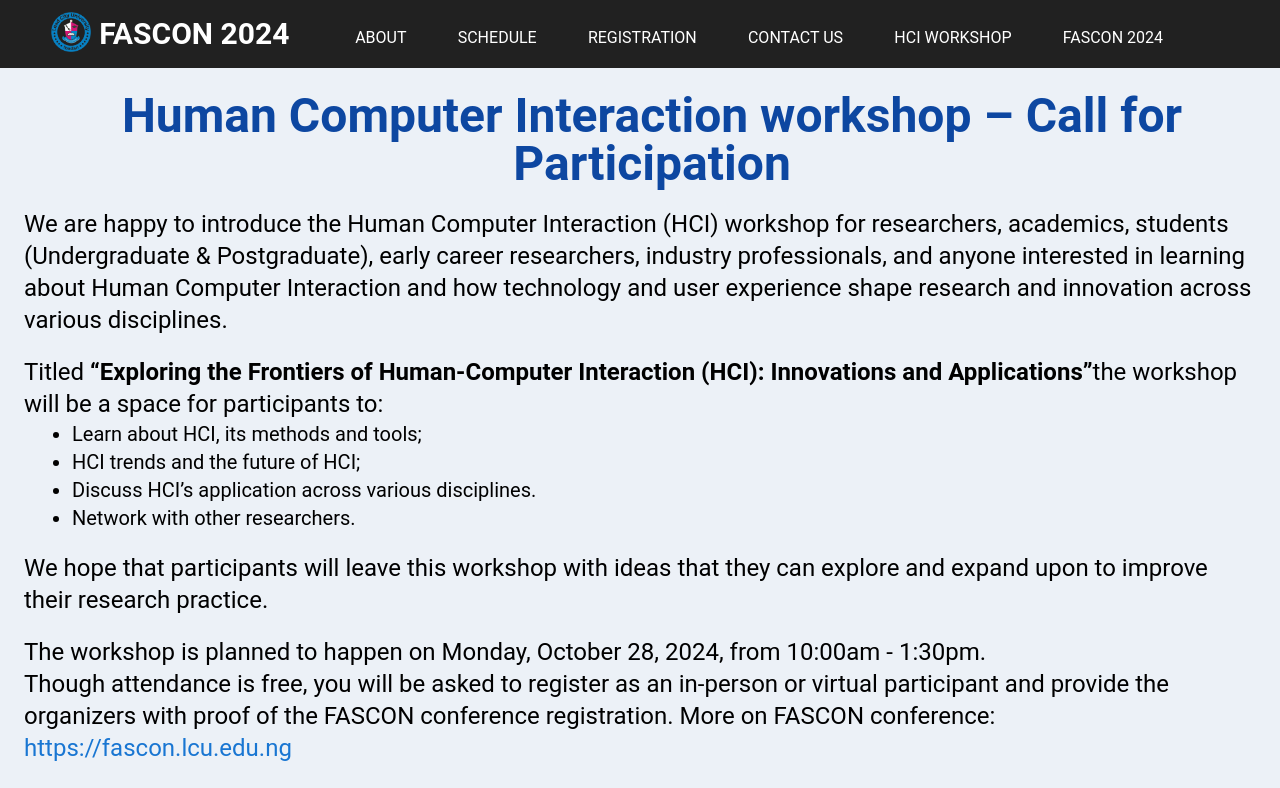
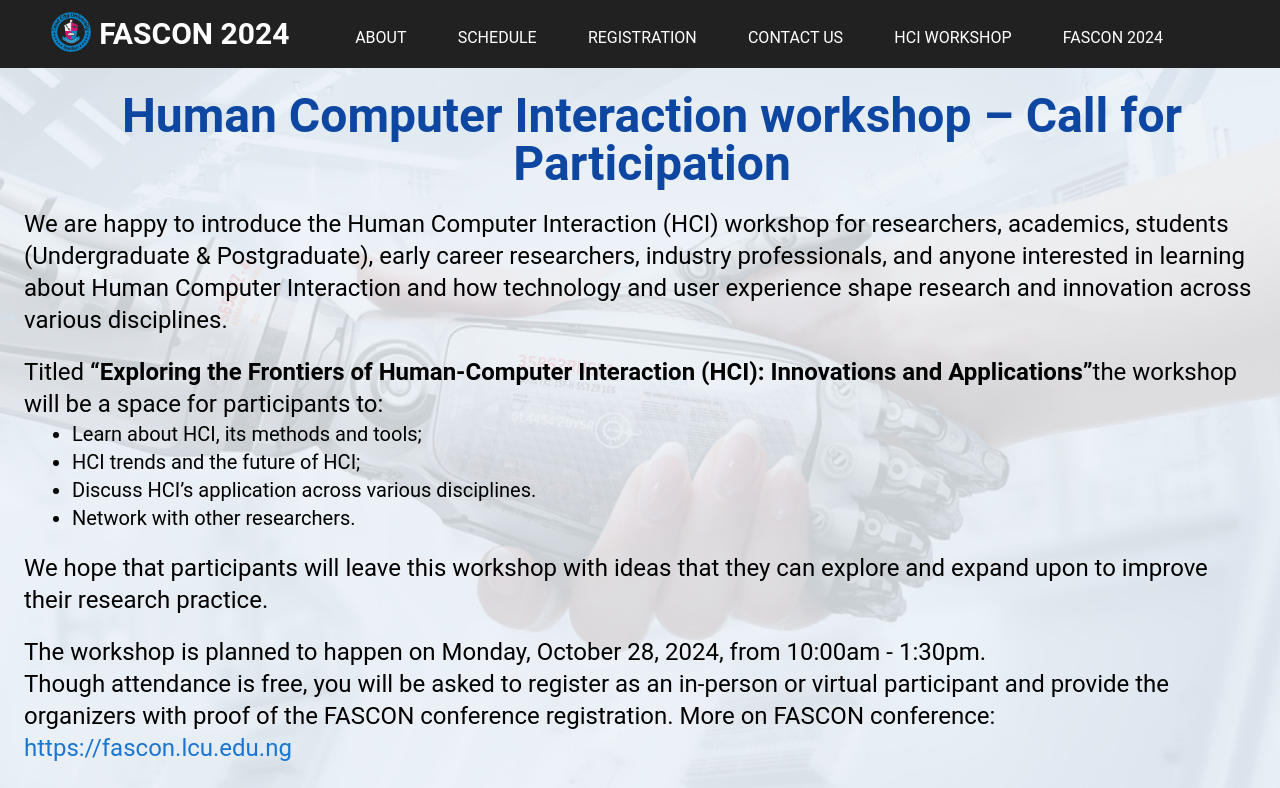
Before and after one commit to michael-ono/landing-page-fascon-2024, a React (Vite) app: page /hci-workshop/participation in a window 1280 px wide. Shown: the top 788 px of the page. Built offline with nearby package versions, Linux system fonts and the light colour scheme.

Commit message:
bg added

```diff
--- a/src/components/HCIParticipation.jsx
+++ b/src/components/HCIParticipation.jsx
@@ -6,7 +6,7 @@ const HCIParticipation = () => {
   return (
     <main className='h-screen bg-[#ecf1f7]'>
         <HomepageNavbar />
-        <div className='px-6'>
+        <div className='px-6 attending-bg'>
             <h1 className='text-5xl pl-6 pt-6 pb-5 font-bold text-center text-blue-900'>Human Computer Interaction workshop – Call for Participation</h1>
             <p className='pb-5 text-2xl'>
               We are happy to introduce the Human Computer Interaction (HCI) workshop for researchers, academics, students (Undergraduate & Postgraduate), early career researchers, industry professionals, and anyone interested in learning about Human Computer Interaction and how technology and user experience shape research and innovation across various disciplines.
--- a/src/index.css
+++ b/src/index.css
@@ -42,3 +42,12 @@
     background-repeat: no-repeat;
     background-image: url("./assets/attending3-bg.png");
 }
+
+.hci-agenda-bg {
+    /* background-color: #ecf1f7; */
+    height: 100;
+    background-size: cover;
+    background-position: center;
+    background-repeat: no-repeat;
+    background-image: url("./assets/shiny-overlay4.png");
+}
```
Also changed, not shown: src/assets/hci-1.png (added), src/assets/hci-2.jpg (added).
